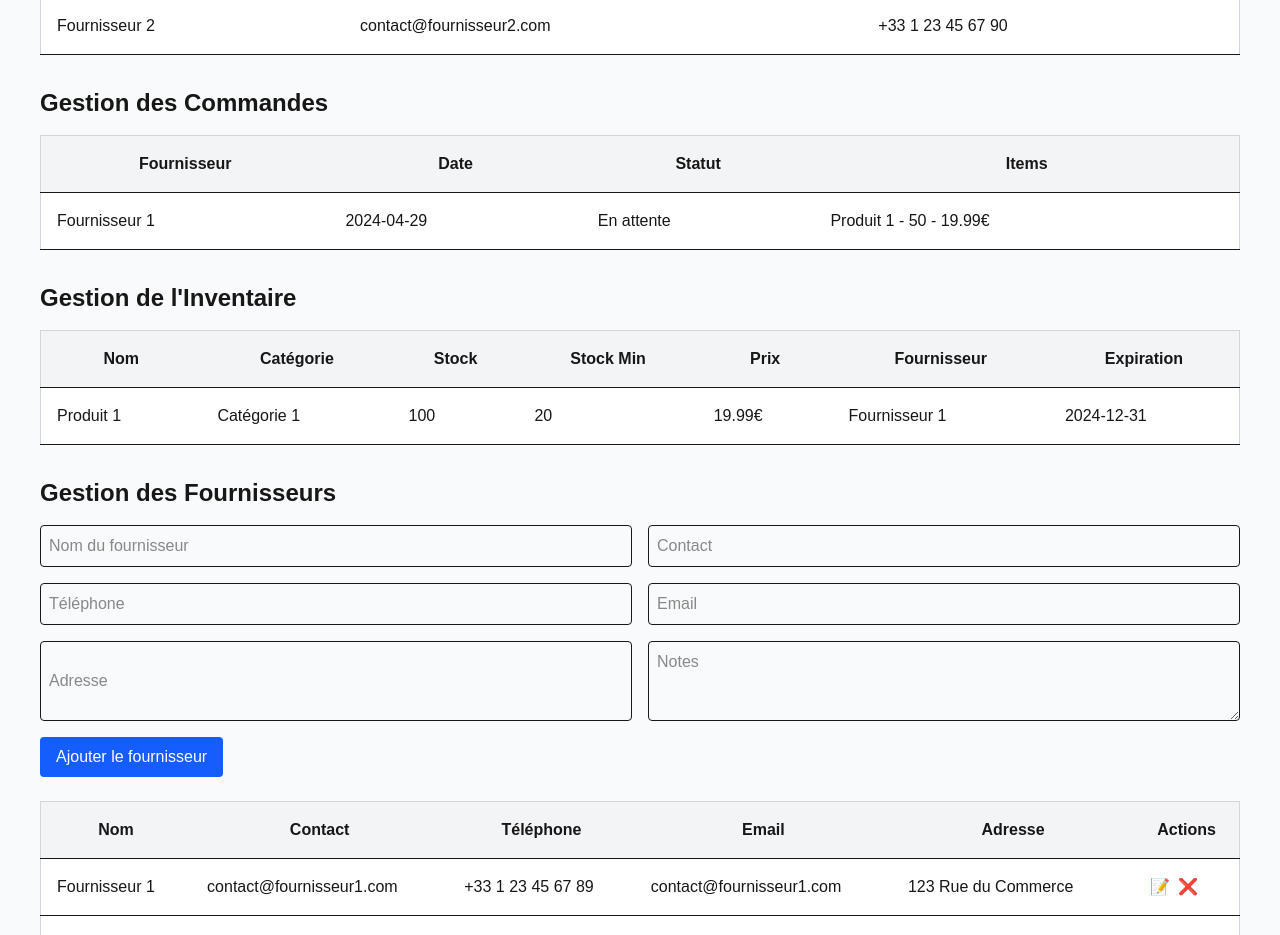
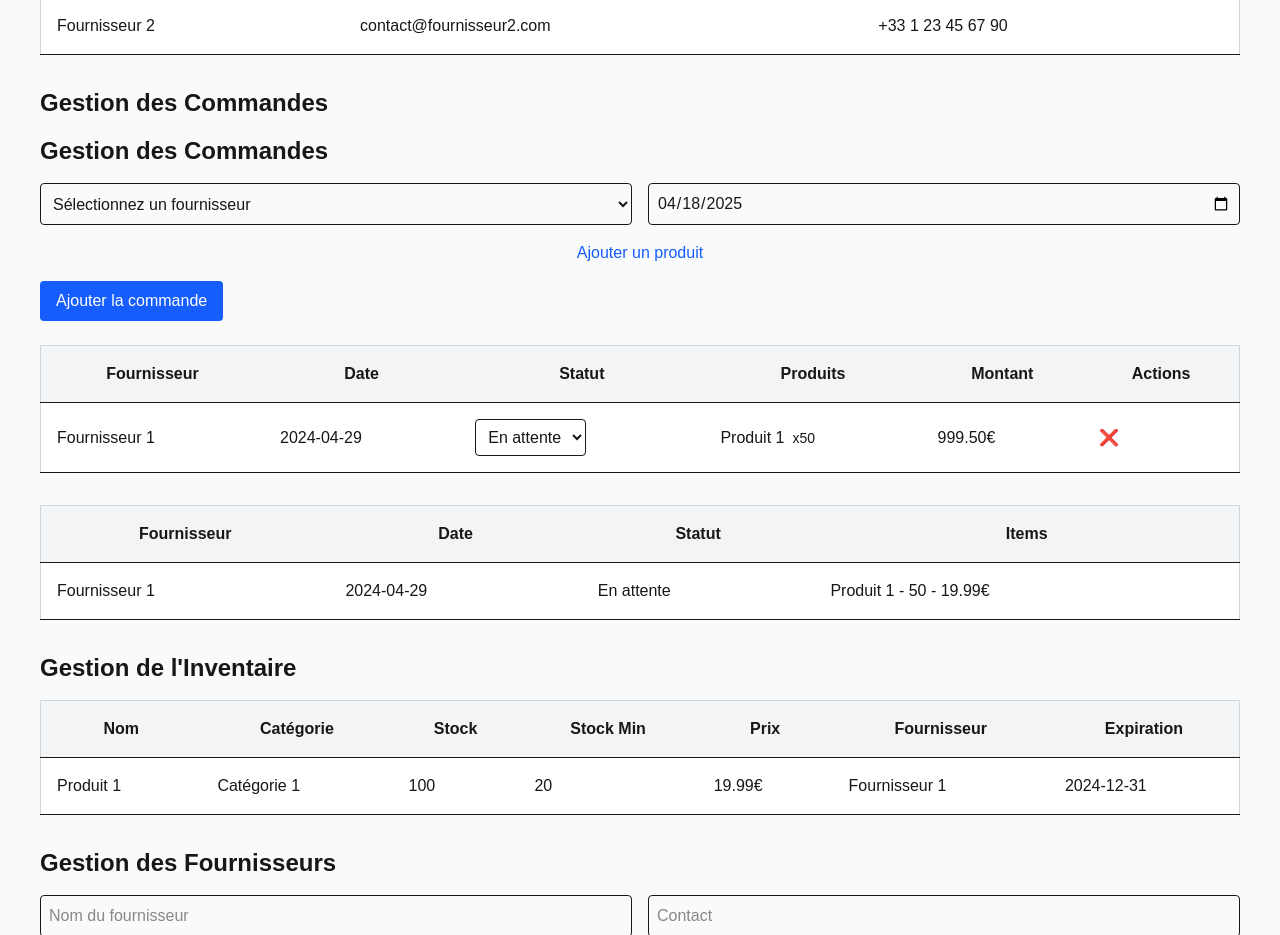
Before and after one commit to MattCornicDev/sofoquality, a Next.js app: page /sofostock in a window 1280 px wide. Shown: the part 960-1895 px from the top of the page. Built offline with nearby package versions, Linux system fonts and the light colour scheme.

Commit message:
Fix beug

```diff
--- a/src/app/sofostock/page.tsx
+++ b/src/app/sofostock/page.tsx
@@ -2,9 +2,44 @@
 import { useState } from 'react';
 import Link from 'next/link';
 
+interface Product {
+  id: number;
+  name: string;
+  category: string;
+  stock: number;
+  minStock: number;
+  price: number;
+  supplier: string;
+  expiration: string;
+}
+
+interface Supplier {
+  id: number;
+  name: string;
+  contact: string;
+  phone: string;
+  email: string;
+  address: string;
+  notes: string;
+}
+
+interface OrderItem {
+  product: string;
+  quantity: number;
+  price: number;
+}
+
+interface Order {
+  id: number;
+  supplier: string;
+  date: string;
+  status: 'En attente' | 'En cours' | 'Livré' | 'Annulé';
+  items: OrderItem[];
+}
+
 export default function StockManagement() {
   // États pour la gestion des produits
-  const [products, setProducts] = useState([
+  const [products, setProducts] = useState<Product[]>([
     {
       id: 1,
       name: 'Produit 1',
@@ -18,7 +53,7 @@ export default function StockManagement() {
     // ... autres produits
   ]);
 
-  const [newProduct, setNewProduct] = useState({
+  const [newProduct, setNewProduct] = useState<Partial<Product>>({
     name: '',
     category: '',
     stock: 0,
@@ -29,7 +64,7 @@ export default function StockManagement() {
   });
 
   // États pour la gestion des fournisseurs
-const [suppliers, setSuppliers] = useState([
+  const [suppliers, setSuppliers] = useState<Supplier[]>([
     {
       id: 1,
       name: 'Fournisseur 1',
@@ -48,11 +83,10 @@ const [suppliers, setSuppliers] = useState([
       address: '456 Avenue des Produits',
       notes: 'Livraison rapide'
     }
-    // ... autres fournisseurs
   ]);
 
   // États pour les commandes
-  const [orders, setOrders] = useState([
+  const [orders, setOrders] = useState<Order[]>([
     {
       id: 1,
       supplier: 'Fournisseur 1',
@@ -60,24 +94,25 @@ const [suppliers, setSuppliers] = useState([
       status: 'En attente',
       items: [
         { product: 'Produit 1', quantity: 50, price: 19.99 },
-        // ... autres items
       ],
     },
-    // ... autres commandes
   ]);
 
   // État pour la nouvelle commande
-  const [newOrder, setNewOrder] = useState({
+  const [newOrder, setNewOrder] = useState<Partial<Order>>({
     supplier: '',
     date: new Date().toISOString().split('T')[0],
     status: 'En attente',
-    items: []
+    items: [] as OrderItem[]
   });
+
+  // État pour la commande en cours de modification
+  const [editingOrder, setEditingOrder] = useState<number | null>(null);
 
   // Fonction pour ajouter une nouvelle commande
   const handleAddOrder = (e: React.FormEvent) => {
     e.preventDefault();
-    const newOrd = { ...newOrder, id: Date.now() };
+    const newOrd = { ...newOrder, id: Date.now() } as Order;
     setOrders([...orders, newOrd]);
     setNewOrder({
       supplier: '',
@@ -88,7 +123,7 @@ const [suppliers, setSuppliers] = useState([
   };
 
   // Fonction pour mettre à jour une commande
-  const handleUpdateOrder = (orderId: number, updatedOrder: any) => {
+  const handleUpdateOrder = (orderId: number, updatedOrder: Partial<Order>) => {
     setOrders(orders.map(order =>
       order.id === orderId ? { ...order, ...updatedOrder } : order
     ));
@@ -104,7 +139,7 @@ const [suppliers, setSuppliers] = useState([
   // Fonction pour ajouter un nouveau produit
   const handleAddProduct = (e: React.FormEvent) => {
     e.preventDefault();
-    const newProd = { ...newProduct, id: Date.now() };
+    const newProd = { ...newProduct, id: Date.now() } as Product;
     setProducts([...products, newProd]);
     setNewProduct({
       name: '',
@@ -123,8 +158,9 @@ const [suppliers, setSuppliers] = useState([
       product.id === productId ? { ...product, stock: newStock } : product
     ));
   };
+
   // État pour le nouveau fournisseur
-const [newSupplier, setNewSupplier] = useState({
+  const [newSupplier, setNewSupplier] = useState<Partial<Supplier>>({
     name: '',
     contact: '',
     phone: '',
@@ -136,7 +172,7 @@ const [newSupplier, setNewSupplier] = useState({
   // Fonction pour ajouter un nouveau fournisseur
   const handleAddSupplier = (e: React.FormEvent) => {
     e.preventDefault();
-    const newSupp = { ...newSupplier, id: Date.now() };
+    const newSupp = { ...newSupplier, id: Date.now() } as Supplier;
     setSuppliers([...suppliers, newSupp]);
     setNewSupplier({
       name: '',
@@ -149,7 +185,7 @@ const [newSupplier, setNewSupplier] = useState({
   };
 
   // Fonction pour mettre à jour un fournisseur
-  const handleUpdateSupplier = (supplierId: number, updatedSupplier: any) => {
+  const handleUpdateSupplier = (supplierId: number, updatedSupplier: Partial<Supplier>) => {
     setSuppliers(suppliers.map(supplier =>
       supplier.id === supplierId ? { ...supplier, ...updatedSupplier } : supplier
     ));
@@ -322,6 +358,158 @@ const [newSupplier, setNewSupplier] = useState({
       {/* Section Commandes */}
       <section className="mb-8">
         <h2 className="text-2xl font-bold mb-4">Gestion des Commandes</h2>
+
+         {/* Section Commandes */}
+      <section className="mb-8">
+        <h2 className="text-2xl font-bold mb-4">Gestion des Commandes</h2>
+
+        {/* Formulaire d'ajout de commande */}
+        <form onSubmit={handleAddOrder} className="mb-6">
+          <div className="grid grid-cols-1 md:grid-cols-2 gap-4">
+            <select
+              value={newOrder.supplier}
+              onChange={(e) => setNewOrder({ ...newOrder, supplier: e.target.value })}
+              className="p-2 border rounded"
+              required
+            >
+              <option value="">Sélectionnez un fournisseur</option>
+              {suppliers.map((supplier) => (
+                <option key={supplier.id} value={supplier.name}>
+                  {supplier.name}
+                </option>
+              ))}
+            </select>
+            <input
+              type="date"
+              value={newOrder.date}
+              onChange={(e) => setNewOrder({ ...newOrder, date: e.target.value })}
+              className="p-2 border rounded"
+              required
+            />
+            <div className="col-span-2">
+              <div className="flex flex-col gap-2">
+                {newOrder.items && newOrder.items.map((item, index) => (
+                  <div key={index} className="flex gap-2">
+                    <select
+                      value={item.product}
+                      onChange={(e) => {
+                        const newItems = [...newOrder.items || []];
+                        newItems[index] = { ...item, product: e.target.value };
+                        setNewOrder({ ...newOrder, items: newItems });
+                      }}
+                      className="p-2 border rounded"
+                    >
+                      <option value="">Sélectionnez un produit</option>
+                      {products.map((product) => (
+                        <option key={product.id} value={product.name}>
+                          {product.name}
+                        </option>
+                      ))}
+                    </select>
+                    <input
+                      type="number"
+                      value={item.quantity}
+                      onChange={(e) => {
+                        const newItems = [...newOrder.items || []];
+                        newItems[index] = { ...item, quantity: parseInt(e.target.value) };
+                        setNewOrder({ ...newOrder, items: newItems });
+                      }}
+                      className="p-2 border rounded w-24"
+                      min="1"
+                      required
+                    />
+                    <button
+                      type="button"
+                      onClick={() => {
+                        const newItems = [...newOrder.items || []];
+                        newItems.splice(index, 1);
+                        setNewOrder({ ...newOrder, items: newItems });
+                      }}
+                      className="text-red-600 hover:text-red-800"
+                    >
+                      Supprimer
+                    </button>
+                  </div>
+                ))}
+                <button
+                  type="button"
+                  onClick={() => {
+                    setNewOrder({
+                      ...newOrder,
+                      items: [...newOrder.items || [], { product: '', quantity: 1, price: 0 }]
+                    });
+                  }}
+                  className="text-blue-600 hover:text-blue-800"
+                >
+                  Ajouter un produit
+                </button>
+              </div>
+            </div>
+          </div>
+          <button type="submit" className="mt-4 bg-blue-600 text-white px-4 py-2 rounded hover:bg-blue-700">
+            Ajouter la commande
+          </button>
+        </form>
+
+        {/* Tableau des commandes */}
+        <div className="overflow-x-auto">
+          <table className="min-w-full bg-white border border-gray-300">
+            <thead>
+              <tr className="bg-gray-100">
+                <th className="p-4 border-b">Fournisseur</th>
+                <th className="p-4 border-b">Date</th>
+                <th className="p-4 border-b">Statut</th>
+                <th className="p-4 border-b">Produits</th>
+                <th className="p-4 border-b">Montant</th>
+                <th className="p-4 border-b">Actions</th>
+              </tr>
+            </thead>
+            <tbody>
+              {orders.map((order) => (
+                <tr key={order.id} className="hover:bg-gray-50">
+                  <td className="p-4 border-b">{order.supplier}</td>
+                  <td className="p-4 border-b">{order.date}</td>
+                  <td className="p-4 border-b">
+                    <select
+                      value={order.status}
+                      onChange={(e) => {
+                        const newStatus = e.target.value as 'En attente' | 'En cours' | 'Livré' | 'Annulé';
+                        handleUpdateOrder(order.id, { status: newStatus });
+                      }}
+                      className="p-2 border rounded"
+                    >
+                      <option value="En attente">En attente</option>
+                      <option value="En cours">En cours</option>
+                      <option value="Livré">Livré</option>
+                      <option value="Annulé">Annulé</option>
+                    </select>
+                  </td>
+                  <td className="p-4 border-b">
+                    {order.items.map((item, index) => (
+                      <div key={index} className="flex items-center">
+                        <span className="mr-2">{item.product}</span>
+                        <span className="text-sm">x{item.quantity}</span>
+                      </div>
+                    ))}
+                  </td>
+                  <td className="p-4 border-b">
+                    {order.items.reduce((total, item) => total + (item.quantity * item.price), 0).toFixed(2)}€
+                  </td>
+                  <td className="p-4 border-b">
+                    <button
+                      className="text-red-600 hover:text-red-800"
+                      onClick={() => handleDeleteOrder(order.id)}
+                      title="Supprimer"
+                    >
+                      ❌
+                    </button>
+                  </td>
+                </tr>
+              ))}
+            </tbody>
+          </table>
+        </div>
+      </section>
 
         {/* Tableau des commandes */}
         <div className="overflow-x-auto">
```
